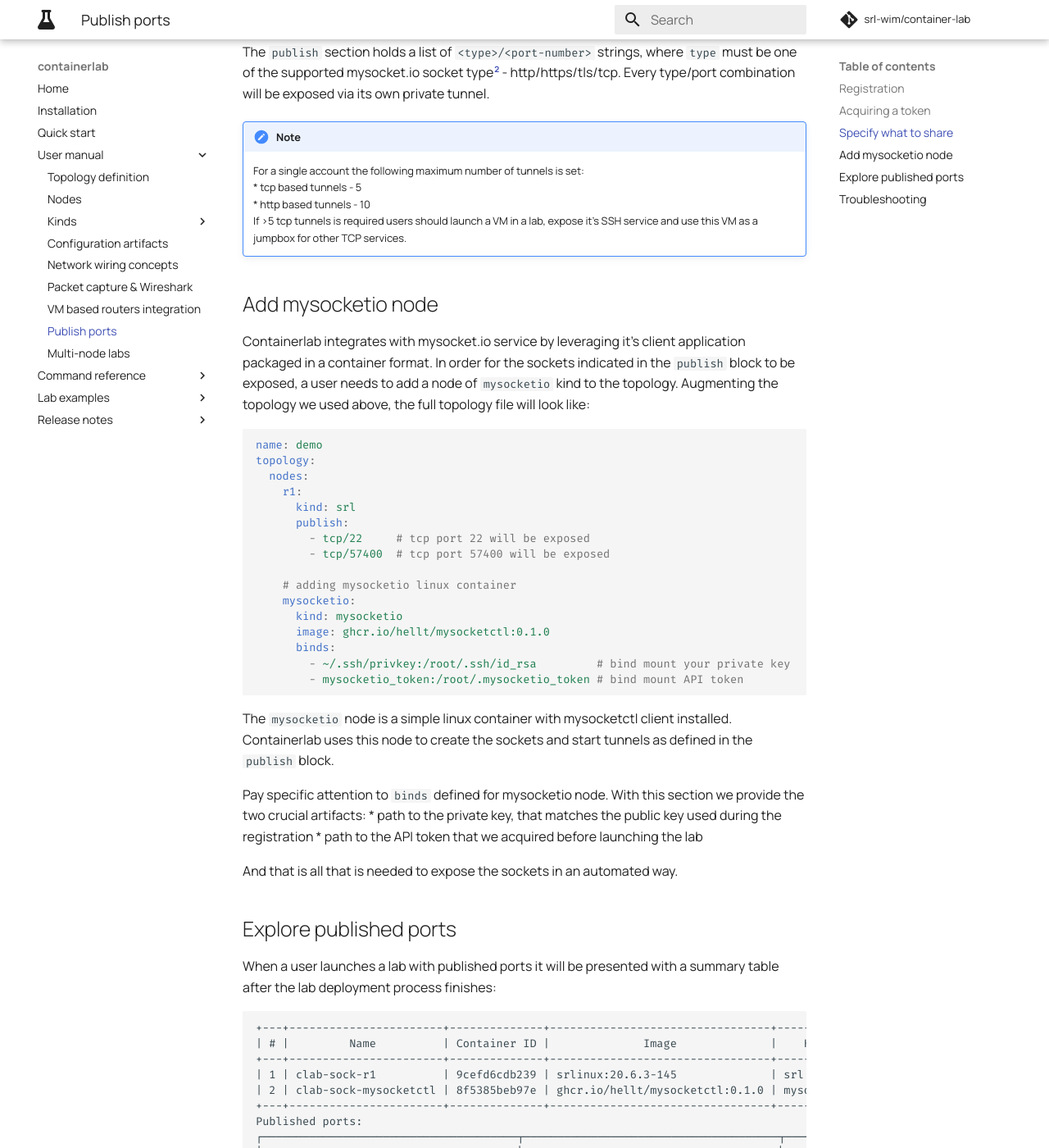
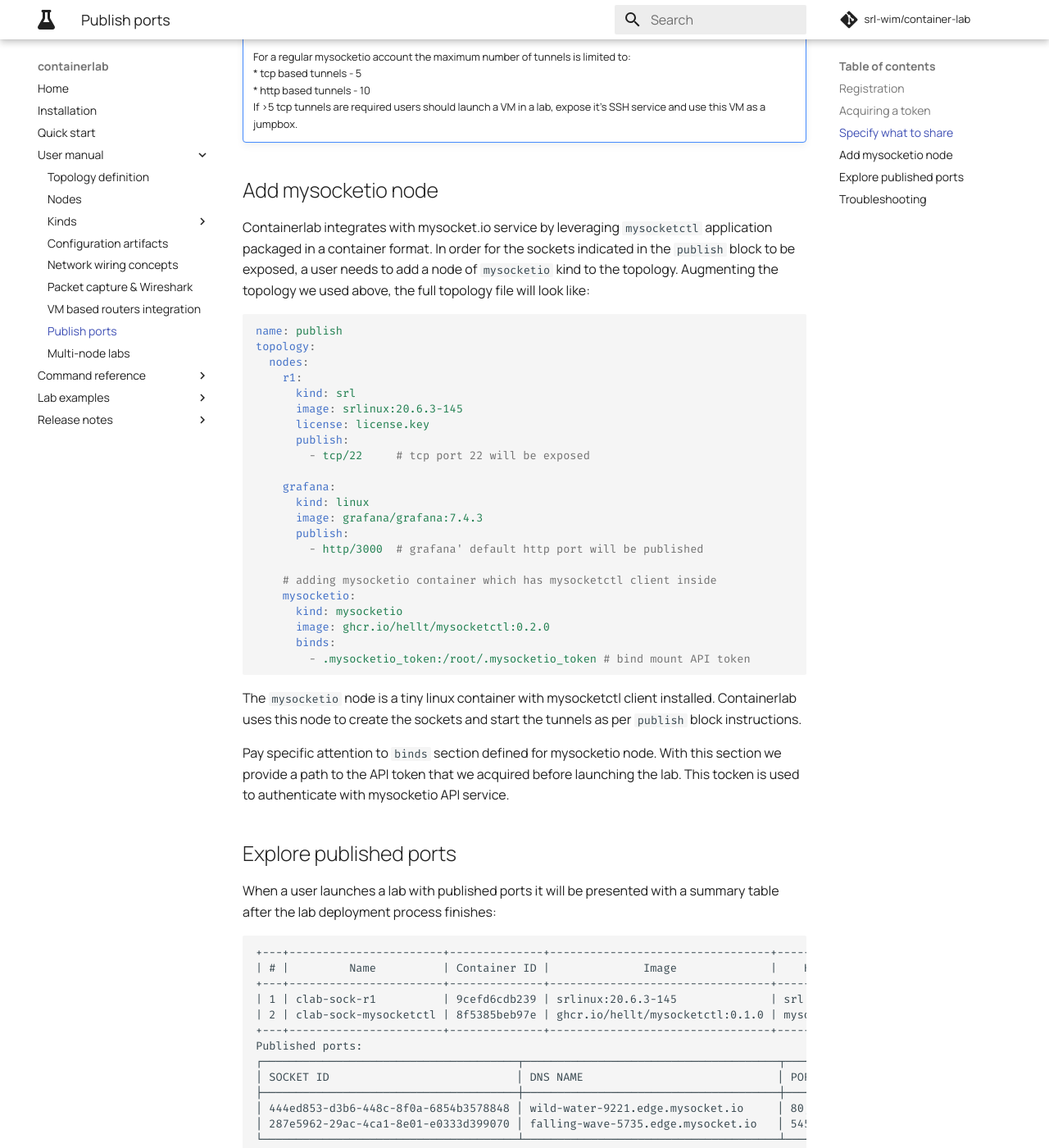
Before and after one commit to srl-labs/containerlab, an MkDocs documentation site: the page built from docs/manual/published-ports.md, in a window 1280 px wide and 1400 px high, scrolled down 2044 px. Shown: the whole window at 82% size. Built offline with MkDocs 1.6.1 and Material for MkDocs 9.7.7, drawn with Linux system fonts in a browser that asks for light colours; comment, search, counter and statistics services are not loaded; some of the changed text lies outside the part shown.

Commit message:
reworked basic mysocketio integration

````diff
--- a/docs/manual/published-ports.md
+++ b/docs/manual/published-ports.md
@@ -28,36 +28,28 @@ topology:
 </video> -->
 
 ## Registration
-Tunnels set up by mysocket.io are associated with a user who set them, thus users are required to register within the service. Luckily, the [registration](https://mysocket.readthedocs.io/en/latest/mysocketctl/mysocket.html#creating-an-account) is trivial, all you need to provide is an email and a public SSH key that will be used to set up tunnels.
-
-For convenience, containerlab comes with a script to create mysocket.io account in one go:
-
-```bash
-# create mysocket.io account
-# docker needs to be installed
-# usage: mysocket-user.sh <email> <password> <abs path to public ssh key>
-/etc/containerlab/tools/mysocket-user myemail@gmail.com mypassword /root/.ssh/mykey.pub
-```
-
-A confirmation email will arrive shortly to finish account setup procedure.
+Tunnels set up by mysocket.io are associated with a user who set them, thus users are required to register within the service. Luckily, the registration is a split second process carried out via a [web portal]((https://portal.mysocket.io/register)). All it takes is an email and a password.
 
 ## Acquiring a token
-To authenticate with mysocket.io service a user needs to acquire/refresh the token. Containerlab users can leverage another convenience script that eases this step:
+To authenticate with mysocket.io service a user needs to acquire the token:
 
 ```bash
 # get/refresh mysocketio token
-# the script will save the token under the $(pwd)/mysocket_token file
-# usage: mysocket-token.sh <email> <password>
-/etc/containerlab/tools/mysocket-token.sh myemail@gmail.com mypassword
+# the script will save the token under the $(pwd)/.mysocket_token filename
+# fill in your password and email in the placeholders
+EMAIL=<email> PASSWORD=<password>
+docker run --rm -it -v $(pwd):/clab ghcr.io/hellt/mysocketctl:0.2.0 \
+  ash -c "mysocketctl login -e $EMAIL -p $PASSWORD; \
+          cp ~/.mysocketio_token /clab"
 ```
 
-The script will get the token and save it in the current directory under `mysocket_token` name.
+The acquired tocken will be saved under `.mysocket_token` filename in the current working directory.
 
 !!!info
     The token is valid for 5 hours, once the token expires, the already established tunnels will continue to work, but to establish new tunnels a new token must be provided.
 
 ## Specify what to share
-To indicate which ports to publish the users need to add `publish` section under node/kind or default level of the [topology definition file](topo-def-file.md). In the example below, we decide to publish SSH and gNMI services of `r1` node:
+To indicate which ports to publish a users needs to add the `publish` section under the node/kind or default level of the [topology definition file](topo-def-file.md). In the example below, we are publishing SSH and gNMI services of `r1` node:
 
 ```yaml
 name: demo
@@ -73,40 +65,42 @@ topology:
 The `publish` section holds a list of `<type>/<port-number>` strings, where `type` must be one of the supported mysocket.io socket type[^2] - http/https/tls/tcp. Every type/port combination will be exposed via its own private tunnel.
 
 !!!note
-    For a single account the following maximum number of tunnels is set:
+    For a regular mysocketio account the maximum number of tunnels is limited to:
       * tcp based tunnels - 5
       * http based tunnels - 10
-    If >5 tcp tunnels is required users should launch a VM in a lab, expose it's SSH service and use this VM as a jumpbox for other TCP services.
+    If >5 tcp tunnels are required users should launch a VM in a lab, expose it's SSH service and use this VM as a jumpbox.
 
 ## Add mysocketio node
-Containerlab integrates with mysocket.io service by leveraging it's client application packaged in a container format. In order for the sockets indicated in the `publish` block to be exposed, a user needs to add a node of `mysocketio` kind to the topology. Augmenting the topology we used above, the full topology file will look like:
+Containerlab integrates with mysocket.io service by leveraging `mysocketctl` application packaged in a container format. In order for the sockets indicated in the `publish` block to be exposed, a user needs to add a node of `mysocketio` kind to the topology. Augmenting the topology we used above, the full topology file will look like:
 
 ```yaml
-name: demo
+name: publish
 topology:
   nodes:
     r1:
       kind: srl
+      image: srlinux:20.6.3-145
+      license: license.key
       publish:
         - tcp/22     # tcp port 22 will be exposed
-        - tcp/57400  # tcp port 57400 will be exposed
 
-    # adding mysocketio linux container
+    grafana:
+      kind: linux
+      image: grafana/grafana:7.4.3
+      publish:
+        - http/3000  # grafana' default http port will be published
+
+    # adding mysocketio container which has mysocketctl client inside
     mysocketio:
       kind: mysocketio
-      image: ghcr.io/hellt/mysocketctl:0.1.0
+      image: ghcr.io/hellt/mysocketctl:0.2.0
       binds:
-        - ~/.ssh/privkey:/root/.ssh/id_rsa         # bind mount your private key
-        - mysocketio_token:/root/.mysocketio_token # bind mount API token
+        - .mysocketio_token:/root/.mysocketio_token # bind mount API token
 ```
 
-The `mysocketio` node is a simple linux container with mysocketctl client installed. Containerlab uses this node to create the sockets and start tunnels as defined in the `publish` block.
+The `mysocketio` node is a tiny linux container with mysocketctl client installed. Containerlab uses this node to create the sockets and start the tunnels as per `publish` block instructions.
 
-Pay specific attention to `binds` defined for mysocketio node. With this section we provide the two crucial artifacts:
-* path to the private key, that matches the public key used during the registration
-* path to the API token that we acquired before launching the lab
-
-And that is all that is needed to expose the sockets in an automated way.
+Pay specific attention to `binds` section defined for mysocketio node. With this section we provide a path to the API token that we acquired before launching the lab. This tocken is used to authenticate with mysocketio API service.
 
 ## Explore published ports
 When a user launches a lab with published ports it will be presented with a summary table after the lab deployment process finishes:
@@ -122,8 +116,8 @@ Published ports:
 ┌──────────────────────────────────────┬──────────────────────────────────────┬─────────┬──────┬────────────┬────────────────────────┐
 │ SOCKET ID                            │ DNS NAME                             │ PORT(S) │ TYPE │ CLOUD AUTH │ NAME                   │
 ├──────────────────────────────────────┼──────────────────────────────────────┼─────────┼──────┼────────────┼────────────────────────┤
-│ 2b2808ae-b05d-4103-9b95-ab473a82658c │ nameless-bird-8969.edge.mysocket.io  │ 16086   │ tcp  │ false      │ clab-tcp-22-r1         │
-│ 8455571c-deea-4b09-bc1d-7a56f41e8c52 │ restless-night-8051.edge.mysocket.io │ 11107   │ tcp  │ false      │ clab-tcp-57400-r1      │
+│ 444ed853-d3b6-448c-8f0a-6854b3578848 │ wild-water-9221.edge.mysocket.io     │ 80, 443 │ http │ false      │ clab-http-3000-grafana │
+│ 287e5962-29ac-4ca1-8e01-e0333d399070 │ falling-wave-5735.edge.mysocket.io   │ 54506   │ tcp  │ false      │ clab-tcp-22-r1         │
 └──────────────────────────────────────┴──────────────────────────────────────┴─────────┴──────┴────────────┴────────────────────────┘
 ```
 The **Published ports** table lists the ports and their corresponding DNS names. Looking at the NAME column users can quickly discover which tunnel corresponds to which node and its published port. The socket name follows the `clab-<type>-<port>-<node-name>` pattern.
````
Also changed, not shown: other parts of docs/manual/published-ports.md (+1 -1 lines), 3 other files.
